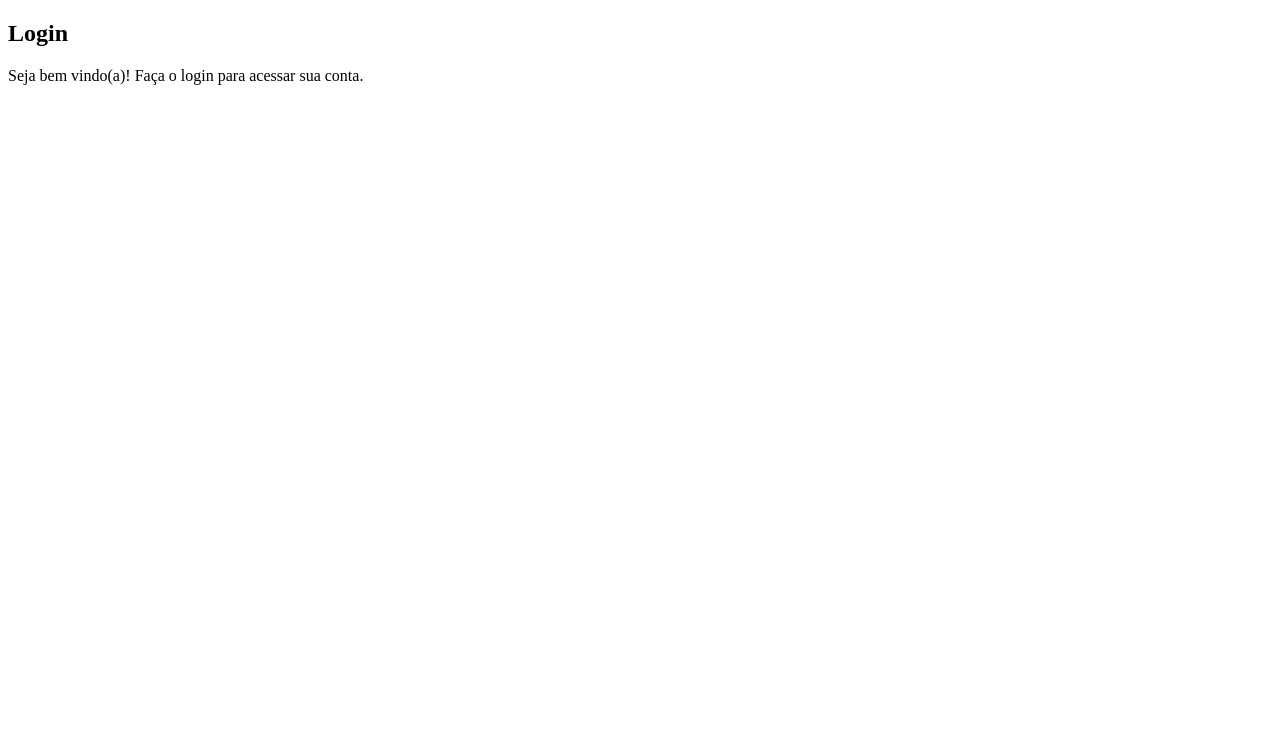
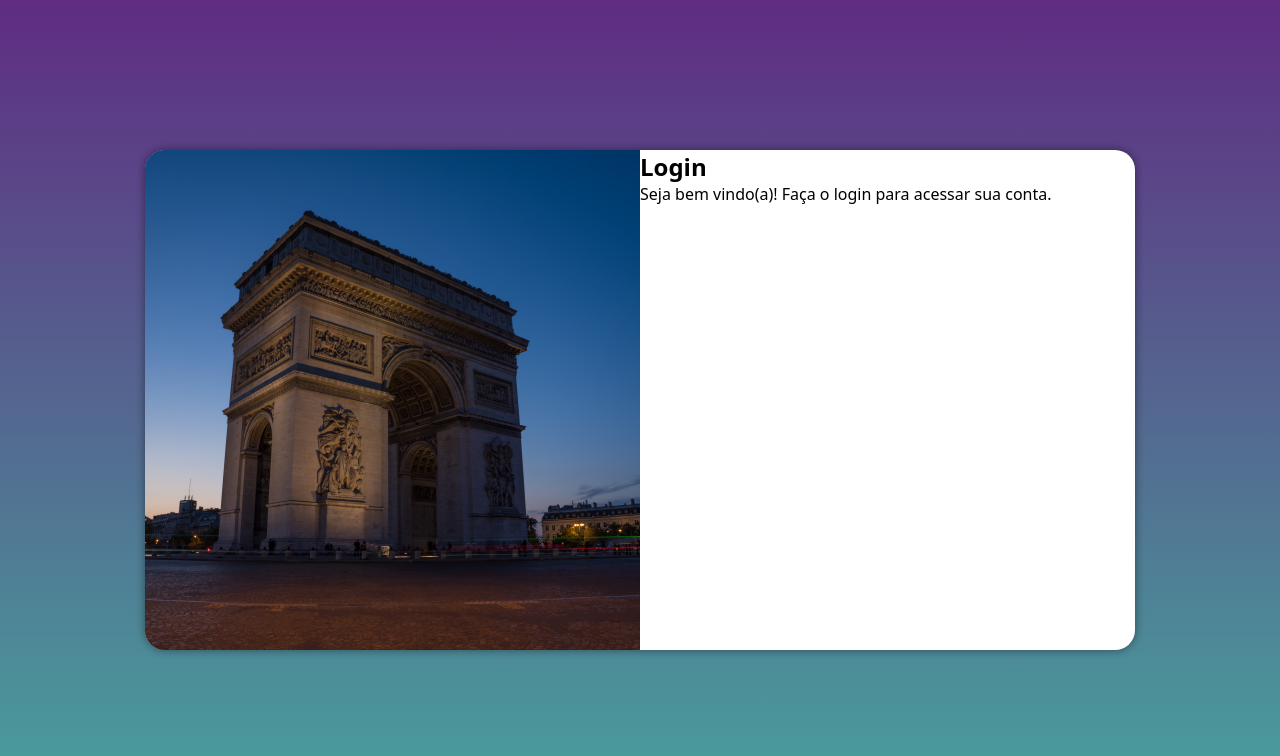
Before and after one commit to kauaemanuel2/projeto-login, a plain HTML site: page index.html in a window 1280 px wide. Drawn offline with Linux system fonts and the light colour scheme.

Commit message:
media query

```diff
--- /dev/null
+++ b/estilos/media-query.css
@@ -0,0 +1,42 @@
+@charset "UTF-8";
+
+@media screen and (min-width:768px) and (max-width: 992px) {
+    section#login{
+        width: 90vw;
+
+    }
+
+    section#login > div#imagem{
+        float: left;
+        width: 30%;
+        height: 100%;
+        background-position: center center;
+    }
+    section#login > div#formulario{
+        float: right;
+        width: 70%;
+    }
+    body{
+        background-image: linear-gradient(to top, #49a09d,#5f2c82);
+    }
+}
+@media screen and (min-width: 992px) {
+    section#login{
+        width: 990px;
+    }
+
+    section#login > div#imagem{
+        float: left;
+        width: 50%;
+        height: 100%;
+        background-position: center center
+    }
+    section#login > div#formulario{
+        float: right;
+        width: 50%;
+    }
+
+    body{
+        background-image: linear-gradient(to top, #49a09d,#5f2c82);
+    }
+}
--- a/estilos/style.css
+++ b/estilos/style.css
@@ -4,4 +4,51 @@
     paleta de cores:
     verde: #49a09d
     lilas: #5f2c82
-/*
+*/
+
+*{
+    margin: 0px;
+    padding: 0px;
+    font-family: system-ui, -apple-system, BlinkMacSystemFont, 'Segoe UI', Roboto, Oxygen, Ubuntu, Cantarell, 'Open Sans', 'Helvetica Neue', sans-serif;
+    box-sizing: border-box;
+}
+
+body, html{
+    background-color: #5f2c82;
+    height: 100vh;
+    width: 100vw;
+}
+
+main{
+    position: relative;
+    height: 100vh;
+    width: 100vw;
+}
+
+section#login{
+    position: absolute;
+    top: 50%;
+    left: 50%;
+    transform: translate(-50%, -50%);
+    background-color: white;
+    width: 250px;
+    height: 500px;
+    border-radius: 20px;
+    overflow: hidden;
+    box-shadow: 0px 0px 10px rgba(0, 0, 0, 0.450);
+
+    transition: width .3s, height .3s;
+    transition-timing-function: ease;
+}
+
+section#login > div#imagem{
+    display: block;
+    background: #5f2c82 url(../imagens/arcodotriunfo.jpg);
+    background-size: cover;
+    height: 200px;
+}
+
+section#login > div#fromulario{
+    display: block;
+    padding: 10px;
+}
--- a/index.html
+++ b/index.html
@@ -5,6 +5,7 @@
     <meta name="viewport" content="width=device-width, initial-scale=1.0">
     <title>Login</title>
     <link rel="stylesheet" href="estilos/style.css">
+    <link rel="stylesheet" href="estilos/media-query.css">
 </head>
 <body>
     <main>
```
Also changed, not shown: imagens/arcodotriunfo.jpg (renamed from imagens/pexels-blue-earth-photo-19992083 (1).jpg).
